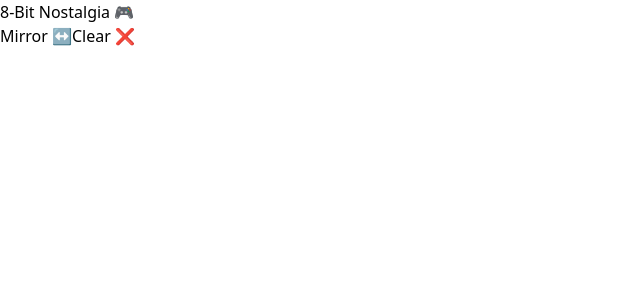
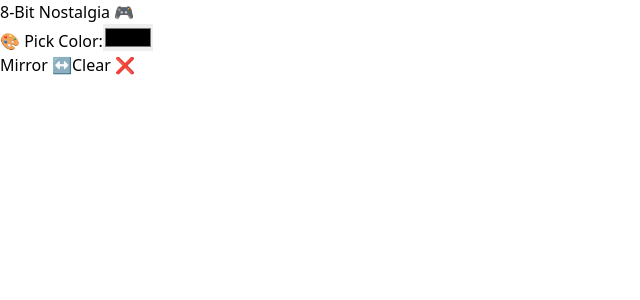
Before and after one commit to Fatema-Akther/8bit-nostalgia, a React (Vite) app: page / in a window 1280 px wide. Shown: the top 300 px of the page, without its empty margins (0-640 px from the left). Built offline with nearby package versions, Linux system fonts and the light colour scheme.

Commit message:
feat: add color picker to customize pixel color

```diff
--- a/src/components/PixelGrid.tsx
+++ b/src/components/PixelGrid.tsx
@@ -4,16 +4,18 @@ const PixelGrid = () => {
   const gridSize = 8;
   const totalPixels = gridSize * gridSize;
 
-  const [pixels, setPixels] = useState<boolean[]>(Array(totalPixels).fill(false));
+  // State: holds color values per pixel ("" means white)
+  const [pixels, setPixels] = useState<string[]>(Array(totalPixels).fill(""));
+  const [selectedColor, setSelectedColor] = useState<string>("#000000");
 
-  const togglePixel = (index: number) => {
+  const handlePixelClick = (index: number) => {
     const updated = [...pixels];
-    updated[index] = !updated[index];
+    updated[index] = updated[index] === selectedColor ? "" : selectedColor;
     setPixels(updated);
   };
 
   const handleClear = () => {
-    setPixels(Array(totalPixels).fill(false));
+    setPixels(Array(totalPixels).fill(""));
   };
 
   const handleMirror = () => {
@@ -21,8 +23,7 @@ const PixelGrid = () => {
     for (let row = 0; row < gridSize; row++) {
       const start = row * gridSize;
       const end = start + gridSize;
-      const rowPixels = newPixels.slice(start, end);
-      rowPixels.reverse();
+      const rowPixels = newPixels.slice(start, end).reverse();
       for (let i = 0; i < gridSize; i++) {
         newPixels[start + i] = rowPixels[i];
       }
@@ -31,15 +32,24 @@ const PixelGrid = () => {
   };
 
   return (
-    <div className="flex flex-col items-center gap-4">
+    <div className="flex flex-col items-center gap-6">
+      <div className="flex items-center gap-3">
+        <label className="text-white font-medium">🎨 Pick Color:</label>
+        <input
+          type="color"
+          value={selectedColor}
+          onChange={(e) => setSelectedColor(e.target.value)}
+          className="w-10 h-10 rounded"
+        />
+      </div>
+
       <div className="grid grid-cols-8 gap-1">
-        {pixels.map((active, index) => (
+        {pixels.map((color, index) => (
           <div
             key={index}
-            onClick={() => togglePixel(index)}
-            className={`w-8 h-8 cursor-pointer border ${
-              active ? "bg-black" : "bg-white"
-            }`}
+            onClick={() => handlePixelClick(index)}
+            className="w-8 h-8 border cursor-pointer"
+            style={{ backgroundColor: color || "white" }}
           ></div>
         ))}
       </div>
```
